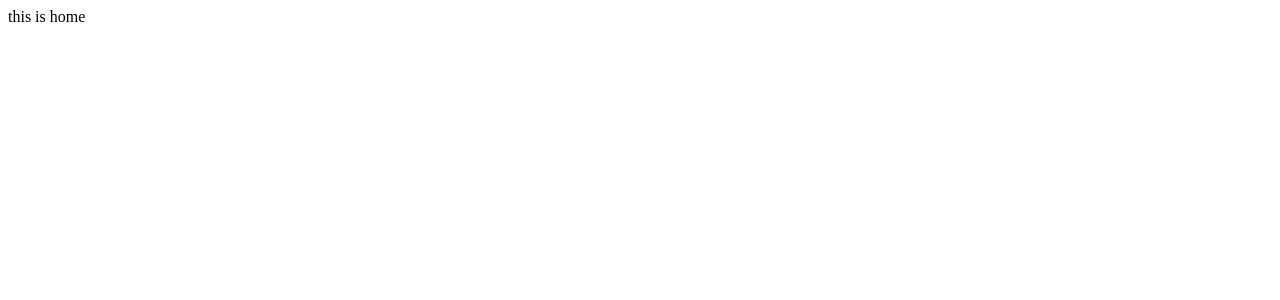
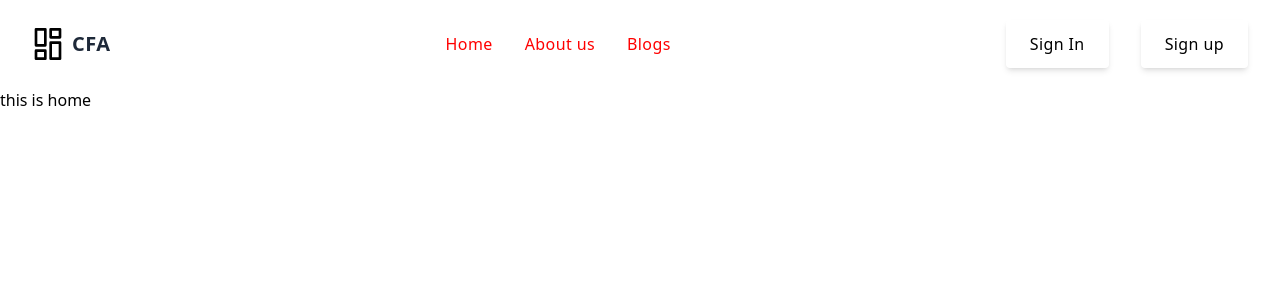
Before and after one commit to shihabuddin-dev/core-of-auth, a React (Vite) app: page / in a window 1280 px wide. Shown: the top 300 px of the page. Built offline with nearby package versions, Linux system fonts and the light colour scheme.

Commit message:
i have added here navbar

```diff
--- /dev/null
+++ b/src/components/nav/Nav.jsx
@@ -0,0 +1,160 @@
+import React, { useState } from 'react';
+import { NavLink } from 'react-router';
+
+const Nav = () => {
+    const [isMenuOpen, setIsMenuOpen] = useState(false);
+    const links = <>
+        <li>
+            <NavLink
+                className="font-medium tracking-wide text-gray-700 transition-colors duration-200 hover:text-deep-purple-accent-400">
+                Home
+            </NavLink>
+        </li>
+        <li>
+            <NavLink
+                className="font-medium tracking-wide text-gray-700 transition-colors duration-200 hover:text-deep-purple-accent-400">
+                About us
+            </NavLink>
+        </li>
+        <li>
+            <NavLink
+                className="font-medium tracking-wide text-gray-700 transition-colors duration-200 hover:text-deep-purple-accent-400">
+                Blogs
+            </NavLink>
+        </li>
+    </>
+    return (
+        <div className="px-4 py-5 mx-auto sm:max-w-xl md:max-w-full lg:max-w-screen-xl md:px-24 lg:px-8">
+            <div className="relative flex items-center justify-between">
+                <a
+                    href="/"
+                    aria-label="Company"
+                    title="Company"
+                    className="inline-flex items-center"
+                >
+                    <svg
+                        className="w-8 text-deep-purple-accent-400"
+                        viewBox="0 0 24 24"
+                        strokeLinejoin="round"
+                        strokeWidth="2"
+                        strokeLinecap="round"
+                        strokeMiterlimit="10"
+                        stroke="currentColor"
+                        fill="none"
+                    >
+                        <rect x="3" y="1" width="7" height="12" />
+                        <rect x="3" y="17" width="7" height="6" />
+                        <rect x="14" y="1" width="7" height="6" />
+                        <rect x="14" y="11" width="7" height="12" />
+                    </svg>
+                    <span className="ml-2 text-xl font-bold tracking-wide text-gray-800 uppercase">
+                        CfA
+                    </span>
+                </a>
+                <ul className="items-center hidden space-x-8 lg:flex">
+                    {links}
+                </ul>
+                <ul className="items-center hidden space-x-8 lg:flex">
+                    <li>
+                        <a
+
+                            className="inline-flex items-center justify-center h-12 px-6 font-medium tracking-wide transition duration-200 rounded shadow-md bg-deep-purple-accent-400 hover:bg-deep-purple-accent-700 focus:shadow-outline focus:outline-none"
+                        >
+                            Sign In
+                        </a>
+                    </li>
+                    <li>
+                        <a
+
+                            className="inline-flex items-center justify-center h-12 px-6 font-medium tracking-wide transition duration-200 rounded shadow-md bg-deep-purple-accent-400 hover:bg-deep-purple-accent-700 focus:shadow-outline focus:outline-none"
+                        >
+                            Sign up
+                        </a>
+                    </li>
+                </ul>
+                <div className="lg:hidden">
+                    <button
+                        aria-label="Open Menu"
+                        title="Open Menu"
+                        className="p-2 -mr-1 transition duration-200 rounded focus:outline-none focus:shadow-outline hover:bg-deep-purple-50 focus:bg-deep-purple-50"
+                        onClick={() => setIsMenuOpen(true)}
+                    >
+                        <svg className="w-5 text-gray-600" viewBox="0 0 24 24">
+                            <path
+                                fill="currentColor"
+                                d="M23,13H1c-0.6,0-1-0.4-1-1s0.4-1,1-1h22c0.6,0,1,0.4,1,1S23.6,13,23,13z"
+                            />
+                            <path
+                                fill="currentColor"
+                                d="M23,6H1C0.4,6,0,5.6,0,5s0.4-1,1-1h22c0.6,0,1,0.4,1,1S23.6,6,23,6z"
+                            />
+                            <path
+                                fill="currentColor"
+                                d="M23,20H1c-0.6,0-1-0.4-1-1s0.4-1,1-1h22c0.6,0,1,0.4,1,1S23.6,20,23,20z"
+                            />
+                        </svg>
+                    </button>
+                    {isMenuOpen && (
+                        <div className="absolute top-0 left-0 w-full">
+                            <div className="p-5 bg-white border rounded shadow-sm">
+                                <div className="flex items-center justify-between mb-4">
+                                    <div>
+                                        <a
+                                            href="/"
+                                            aria-label="Company"
+                                            title="Company"
+                                            className="inline-flex items-center"
+                                        >
+                                            <svg
+                                                className="w-8 text-deep-purple-accent-400"
+                                                viewBox="0 0 24 24"
+                                                strokeLinejoin="round"
+                                                strokeWidth="2"
+                                                strokeLinecap="round"
+                                                strokeMiterlimit="10"
+                                                stroke="currentColor"
+                                                fill="none"
+                                            >
+                                                <rect x="3" y="1" width="7" height="12" />
+                                                <rect x="3" y="17" width="7" height="6" />
+                                                <rect x="14" y="1" width="7" height="6" />
+                                                <rect x="14" y="11" width="7" height="12" />
+                                            </svg>
+                                            <span className="ml-2 text-xl font-bold tracking-wide text-gray-800 uppercase">
+                                                Cfa
+                                            </span>
+                                        </a>
+                                    </div>
+                                    <div>
+                                        <button
+                                            aria-label="Close Menu"
+                                            title="Close Menu"
+                                            className="p-2 -mt-2 -mr-2 transition duration-200 rounded hover:bg-gray-200 focus:bg-gray-200 focus:outline-none focus:shadow-outline"
+                                            onClick={() => setIsMenuOpen(false)}
+                                        >
+                                            <svg className="w-5 text-gray-600" viewBox="0 0 24 24">
+                                                <path
+                                                    fill="currentColor"
+                                                    d="M19.7,4.3c-0.4-0.4-1-0.4-1.4,0L12,10.6L5.7,4.3c-0.4-0.4-1-0.4-1.4,0s-0.4,1,0,1.4l6.3,6.3l-6.3,6.3 c-0.4,0.4-0.4,1,0,1.4C4.5,19.9,4.7,20,5,20s0.5-0.1,0.7-0.3l6.3-6.3l6.3,6.3c0.2,0.2,0.5,0.3,0.7,0.3s0.5-0.1,0.7-0.3 c0.4-0.4,0.4-1,0-1.4L13.4,12l6.3-6.3C20.1,5.3,20.1,4.7,19.7,4.3z"
+                                                />
+                                            </svg>
+                                        </button>
+                                    </div>
+                                </div>
+                                <nav>
+                                    <ul className="space-y-4">
+
+                                        {links}
+
+                                    </ul>
+                                </nav>
+                            </div>
+                        </div>
+                    )}
+                </div>
+            </div>
+        </div>
+    );
+};
+
+export default Nav;
--- a/src/index.css
+++ b/src/index.css
@@ -0,0 +1,11 @@
+@import "tailwindcss";
+
+a.active {
+  color: red;
+}
+a.pending {
+  color: blue;
+}
+a.transitioning {
+  view-transition-name: my-transition;
+}
--- a/src/layout/Root.jsx
+++ b/src/layout/Root.jsx
@@ -1,9 +1,11 @@
 import React from 'react';
 import { Outlet } from 'react-router';
+import Navbar from '../components/nav/Nav';
 
 const Root = () => {
     return (
         <>
+            <Navbar />
             <Outlet />
         </>
     );
```
Also changed, not shown: src/components/navbar/Navbar.jsx (deleted, +0 -11 lines).
